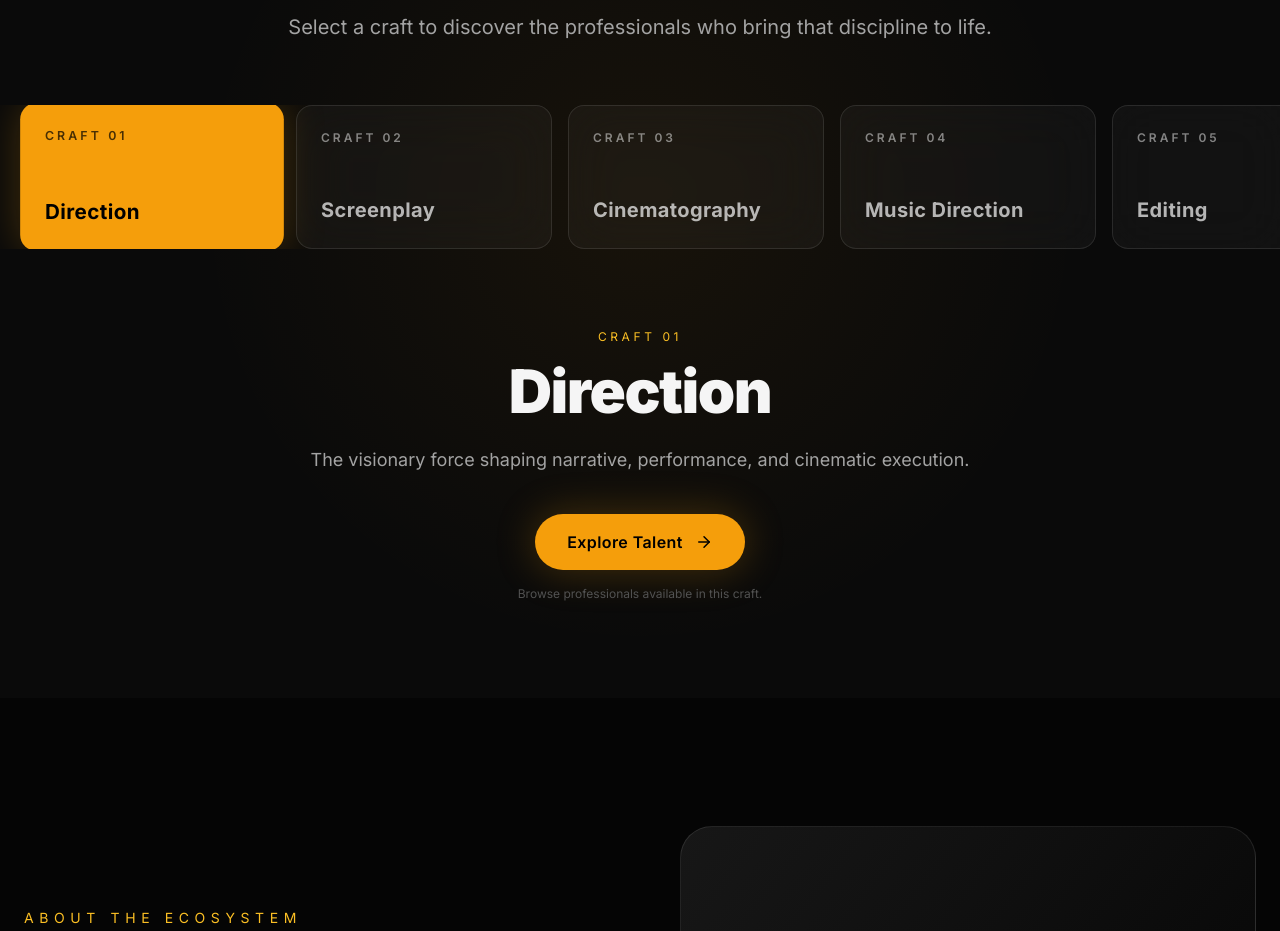
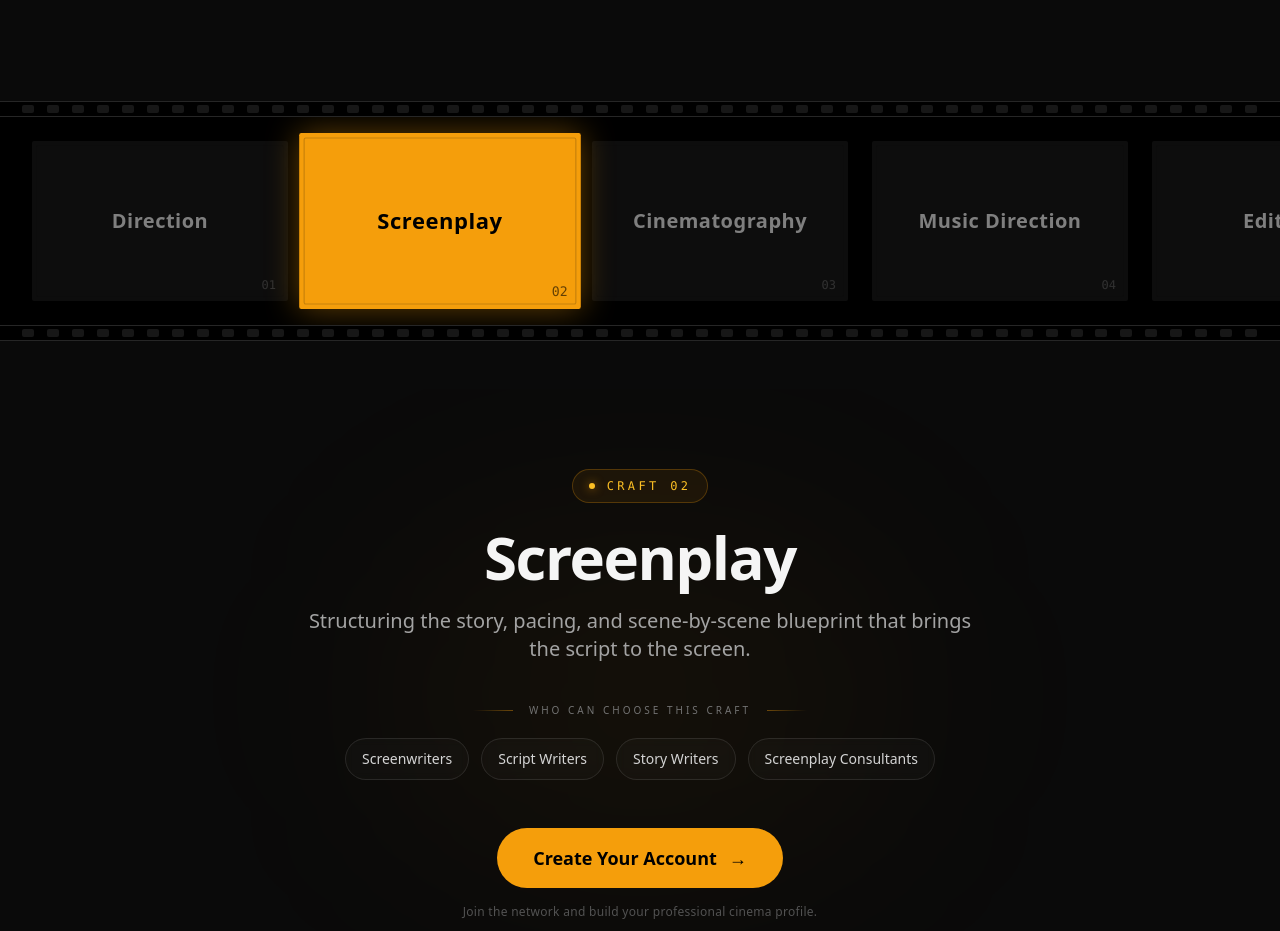
Before and after one commit to abhinavreddy2684-droid/PR.Pre.Pro.Post, a React (Vite) app in the folder 24-crafts/: page / in a window 1280 px wide. Shown: the part 1341-2272 px from the top of the page. Built offline with nearby package versions, Linux system fonts and the light colour scheme.

Commit message:
Restore original CinemaReel with UI buttons

```diff
--- a/24-crafts/src/sections/CinemaReel.jsx
+++ b/24-crafts/src/sections/CinemaReel.jsx
@@ -1,61 +1,120 @@
-import { useState } from "react";
-import { ArrowRight } from "lucide-react";
-import { useNavigate } from "react-router-dom";
+import React, { useState } from "react";
 
-import crafts from "../data/crafts";
-import Button from "../components/ui/Button";
+import CinemaReelCraftButton from "../components/ui/CinemaReelCraftButton";
+import CinemaReelCTAButton from "../components/ui/CinemaReelCTAButton";
+
+const crafts = [
+  { id: 1, title: "Direction", description: "The visionary force driving the narrative, aesthetic, and technical execution of the film.", talentTypes: ["Film Directors", "Assistant Directors", "Commercial Directors", "Music Video Directors"] },
+  { id: 2, title: "Screenplay", description: "Structuring the story, pacing, and scene-by-scene blueprint that brings the script to the screen.", talentTypes: ["Screenwriters", "Script Writers", "Story Writers", "Screenplay Consultants"] },
+  { id: 3, title: "Cinematography", description: "Painting with light and shadow. Expert camera work to capture the director’s vision.", talentTypes: ["Directors of Photography", "Cinematographers", "Camera Operators", "Steadicam Operators"] },
+  { id: 4, title: "Music Direction", description: "Original compositions, background scoring, and thematic music that dictate the emotional heartbeat.", talentTypes: ["Music Directors", "Film Composers", "Background Score Composers", "Music Producers"] },
+  { id: 5, title: "Editing", description: "The final rewrite. Pacing, rhythm, and structural assembly of the raw footage.", talentTypes: ["Film Editors", "Trailer Editors", "Assistant Editors", "Post-Production Editors"] },
+  { id: 6, title: "Art Direction", description: "Executing the visual style of sets, locations, and overall environmental aesthetics.", talentTypes: ["Art Directors", "Set Designers", "Set Decorators", "Visual Concept Artists"] },
+  { id: 7, title: "Action & Stunts", description: "Choreographing and executing safe, high-impact physical action sequences.", talentTypes: ["Stunt Performers", "Stunt Coordinators", "Action Choreographers", "Fight Choreographers"] },
+  { id: 8, title: "Dance Choreography", description: "Designing movement and rhythm for musical sequences and specialized scenes.", talentTypes: ["Dance Choreographers", "Dance Directors", "Movement Directors", "Dance Performers"] },
+  { id: 9, title: "Makeup & Hair", description: "Transforming actors into characters through prosthetics, styling, and visual design.", talentTypes: ["Makeup Artists", "Hair Stylists", "Prosthetic Makeup Artists", "Character Makeup Artists"] },
+  { id: 10, title: "Costume Design", description: "Sourcing, designing, and fitting wardrobe that authenticates the character and era.", talentTypes: ["Costume Designers", "Wardrobe Stylists", "Costume Supervisors", "Costume Assistants"] },
+  { id: 11, title: "Sound Design", description: "Building the auditory world from Foley and ambiance to final multi-channel mixing.", talentTypes: ["Sound Designers", "Foley Artists", "Re-Recording Mixers", "Location Sound Recordists"] },
+  { id: 12, title: "VFX & CGI", description: "Digital set extensions, creature design, and post-production visual enhancement.", talentTypes: ["VFX Artists", "CGI Artists", "Compositors", "3D Artists"] },
+  { id: 13, title: "Dubbing", description: "Professional voice acting and automated dialogue replacement (ADR) for flawless audio.", talentTypes: ["Dubbing Artists", "Voice Actors", "ADR Artists", "Dubbing Directors"] },
+  { id: 14, title: "Playback Singing", description: "World-class vocal tracking for original songs and musical numbers.", talentTypes: ["Playback Singers", "Session Singers", "Vocalists", "Backing Vocalists"] },
+  { id: 15, title: "Lyricist", description: "Crafting poetic, rhythmic, and narrative-driven lyrics for original compositions.", talentTypes: ["Lyricists", "Songwriters", "Poets", "Music Writers"] },
+  { id: 16, title: "Story Development", description: "The genesis. Brainstorming, outlining, and developing the core narrative premise.", talentTypes: ["Story Developers", "Story Writers", "Creative Consultants", "Narrative Designers"] },
+  { id: 17, title: "Dialogue Writing", description: "Crafting natural, impactful, and character-specific spoken lines.", talentTypes: ["Dialogue Writers", "Screenwriters", "Script Consultants", "Dialogue Consultants"] },
+  { id: 18, title: "Production Design", description: "The overarching visual concept architect, overseeing both art and costume departments.", talentTypes: ["Production Designers", "Art Department Heads", "Visual Designers", "Set Designers"] },
+  { id: 19, title: "PR & Publicity", description: "Strategic marketing, press relations, and audience building for the final release.", talentTypes: ["PR Professionals", "Publicists", "Film Marketers", "Entertainment Communications Specialists"] },
+  { id: 20, title: "Still Photography", description: "Capturing high-resolution promotional imagery and behind-the-scenes moments.", talentTypes: ["Film Photographers", "Still Photographers", "Unit Photographers", "Behind-the-Scenes Photographers"] },
+  { id: 21, title: "Casting", description: "Scouting, auditioning, and securing the perfect talent for every role.", talentTypes: ["Casting Directors", "Casting Associates", "Talent Scouts", "Casting Assistants"] },
+  { id: 22, title: "Subtitling", description: "Accurate, localized translation and timing for global audience reach.", talentTypes: ["Subtitle Editors", "Subtitle Translators", "Localization Specialists", "Captioning Professionals"] },
+  { id: 23, title: "Color Grading (DI)", description: "Digital intermediate processing to finalize the mood, contrast, and color palette.", talentTypes: ["Colorists", "DI Colorists", "Color Grading Artists", "Online Editors"] },
+  { id: 24, title: "Production Management", description: "The logistical backbone: budgeting, scheduling, and day-to-day set operations.", talentTypes: ["Production Managers", "Line Producers", "Production Coordinators", "Production Supervisors"] },
+];
 
 export default function CinemaReel() {
-  const navigate = useNavigate();
-  const [activeCraft, setActiveCraft] = useState(crafts[0]);
-
-  const exploreTalent = () => {
-    navigate(`/talent?craft=${encodeURIComponent(activeCraft.title)}`);
-  };
+  const [activeCraft, setActiveCraft] = useState(crafts[1]);
 
   return (
-    <section className="relative py-24 bg-neutral-950 text-neutral-100 overflow-hidden">
-      <div className="absolute inset-0 bg-[radial-gradient(circle_at_center,rgba(245,158,11,0.06),transparent_55%)] pointer-events-none" />
-
-      <header className="relative max-w-4xl mx-auto px-6 text-center">
-        <p className="uppercase tracking-[0.35em] text-xs text-amber-400">CinemaReel</p>
-        <h2 className="mt-4 text-5xl md:text-7xl font-black tracking-tight">Discover the craft behind every frame.</h2>
-        <p className="mt-6 text-lg md:text-xl text-neutral-400 leading-relaxed">
-          Select a craft to discover the professionals who bring that discipline to life.
+    <div className="min-h-screen bg-neutral-950 text-neutral-100 font-sans selection:bg-amber-500 selection:text-black">
+      <header className="pt-24 pb-12 px-6 text-center max-w-4xl mx-auto">
+        <h1 className="text-5xl md:text-7xl font-extrabold tracking-tighter mb-6 uppercase text-transparent bg-clip-text bg-gradient-to-r from-amber-200 to-amber-500">
+          You Dream We Build.
+        </h1>
+        <p className="text-lg md:text-2xl text-neutral-400 font-light leading-relaxed">
+          The bridge between visionary filmmakers and the industry&apos;s elite talent.
+          Select a craft below to discover the talent behind every frame across our 24-craft network.
         </p>
       </header>
 
-      <div className="relative mt-16 overflow-x-auto scrollbar-hide">
-        <div className="flex gap-4 px-6 min-w-max snap-x snap-mandatory">
-          {crafts.map((craft) => {
-            const isActive = activeCraft.id === craft.id;
+      <section className="w-full relative py-12">
+        <div className="w-full h-4 bg-black border-y border-neutral-800 flex justify-around items-center px-4 overflow-hidden">
+          {[...Array(50)].map((_, i) => <div key={`top-${i}`} className="w-3 h-2 bg-neutral-900 rounded-sm mx-1" />)}
+        </div>
 
-            return (
-              <Button
-                key={craft.id}
-                variant={isActive ? "primary" : "secondary"}
-                onClick={() => setActiveCraft(craft)}
-                className={`snap-center shrink-0 w-64 h-36 !rounded-2xl !p-6 !text-left flex flex-col justify-between ${isActive ? "scale-[1.03]" : "opacity-70 hover:opacity-100"}`}
-              >
-                <span className="text-xs uppercase tracking-[0.25em] opacity-70">Craft {String(craft.id).padStart(2, "0")}</span>
-                <span className="text-xl font-bold">{craft.title}</span>
-              </Button>
-            );
-          })}
+        <div className="w-full bg-black py-6 overflow-x-auto whitespace-nowrap scrollbar-hide flex items-center px-8 space-x-6 snap-x snap-mandatory">
+          {crafts.map((craft) => (
+            <CinemaReelCraftButton
+              key={craft.id}
+              craftId={craft.id}
+              active={activeCraft.id === craft.id}
+              onClick={() => setActiveCraft(craft)}
+            >
+              {craft.title}
+            </CinemaReelCraftButton>
+          ))}
         </div>
-      </div>
 
-      <div className="relative max-w-4xl mx-auto px-6 pt-20 text-center">
-        <p className="uppercase tracking-[0.3em] text-xs text-amber-400">Craft {String(activeCraft.id).padStart(2, "0")}</p>
-        <h3 className="mt-4 text-4xl md:text-6xl font-black tracking-tight">{activeCraft.title}</h3>
-        <p className="mt-6 max-w-2xl mx-auto text-lg text-neutral-400 leading-relaxed">{activeCraft.description}</p>
+        <div className="w-full h-4 bg-black border-y border-neutral-800 flex justify-around items-center px-4 overflow-hidden">
+          {[...Array(50)].map((_, i) => <div key={`bottom-${i}`} className="w-3 h-2 bg-neutral-900 rounded-sm mx-1" />)}
+        </div>
+      </section>
 
-        <Button onClick={exploreTalent} className="mt-10 inline-flex items-center gap-3">
-          Explore Talent
-          <ArrowRight size={18} />
-        </Button>
-        <p className="mt-4 text-xs text-neutral-600">Browse professionals available in this craft.</p>
-      </div>
-    </section>
+      <section className="relative max-w-5xl mx-auto px-6 py-20 text-center overflow-hidden">
+        <div className="absolute left-1/2 top-1/2 -translate-x-1/2 -translate-y-1/2 w-[500px] h-[300px] rounded-full bg-amber-500/[0.05] blur-[120px] pointer-events-none" />
+
+        <div key={activeCraft.id} className="relative z-10 animate-fade-in-up">
+          <div className="inline-flex items-center gap-3 mb-6 px-4 py-2 rounded-full border border-amber-500/25 bg-amber-500/[0.07] text-amber-400 text-xs font-mono tracking-[0.28em] uppercase">
+            <span className="w-1.5 h-1.5 rounded-full bg-amber-400 shadow-[0_0_10px_rgba(245,158,11,0.7)]" />
+            Craft {String(activeCraft.id).padStart(2, "0")}
+          </div>
+
+          <h2 className="text-4xl md:text-6xl font-extrabold tracking-tight mb-5">
+            {activeCraft.title}
+          </h2>
+
+          <p className="max-w-2xl mx-auto text-lg md:text-xl text-neutral-400 leading-relaxed mb-10">
+            {activeCraft.description}
+          </p>
+
+          <div className="max-w-3xl mx-auto mb-12">
+            <div className="flex items-center justify-center gap-4 mb-5">
+              <div className="w-10 h-px bg-gradient-to-r from-transparent to-amber-500/40" />
+              <span className="text-[10px] uppercase tracking-[0.3em] text-neutral-500">
+                Who can choose this craft
+              </span>
+              <div className="w-10 h-px bg-gradient-to-l from-transparent to-amber-500/40" />
+            </div>
+
+            <div className="flex flex-wrap items-center justify-center gap-3">
+              {activeCraft.talentTypes.map((talent, index) => (
+                <span
+                  key={talent}
+                  className="px-4 py-2.5 rounded-full border border-white/10 bg-white/[0.025] text-sm text-neutral-300 backdrop-blur-sm transition-all duration-300 hover:border-amber-500/25 hover:text-amber-200 hover:bg-amber-500/[0.04]"
+                  style={{ animationDelay: `${index * 70}ms` }}
+                >
+                  {talent}
+                </span>
+              ))}
+            </div>
+          </div>
+
+          <div className="flex flex-col items-center gap-4">
+            <CinemaReelCTAButton />
+            <p className="text-xs text-neutral-600 tracking-wide">
+              Join the network and build your professional cinema profile.
+            </p>
+          </div>
+        </div>
+      </section>
+    </div>
   );
 }
```
